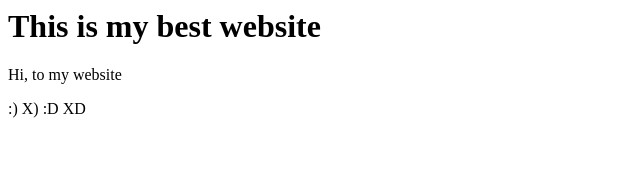
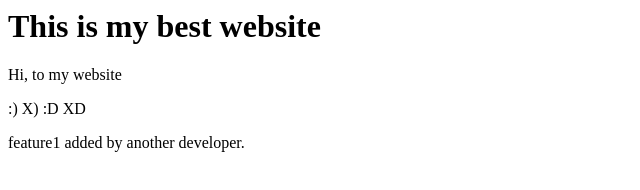
Before and after one commit to swdeveloper1207/sample-repo1, a plain HTML site: page index.html in a window 1280 px wide. Shown: the whole page, without its empty margins (0-640 px from the left). Drawn offline with Linux system fonts and the light colour scheme.

Commit message:
Added feature1

```diff
--- a/index.html
+++ b/index.html
@@ -3,5 +3,5 @@
 <h1>This is my best website</h1>
 <p>Hi, to my website<p>
 <p>:) X) :D XD</p>
-
+<p>feature1 added by another developer. </p>
 </html>
```
